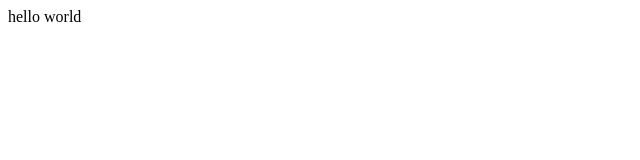
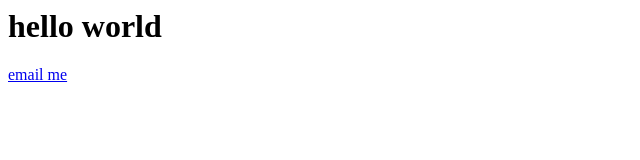
Before and after one commit to lochlainn/lochlainn.github.io, a plain HTML site: page index.html in a window 1280 px wide. Shown: the whole page, without its empty margins (0-640 px from the left). Drawn offline with Linux system fonts and the light colour scheme.

Commit message:
Update index.html
man

```diff
--- a/index.html
+++ b/index.html
@@ -1,9 +1,10 @@
 <html>
 
-<head>hello world</head>
+
 
 <body>
-  <a href="mailto:loch@ccs.neu.edu" email me></a>
+  <h1>hello world</h1>
+  <p><a href="mailto:loch@ccs.neu.edu">email me</a></p>
 </body>
 
 
```
